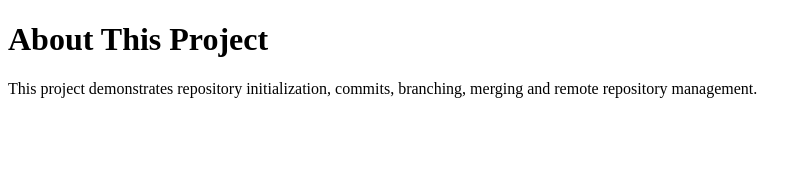
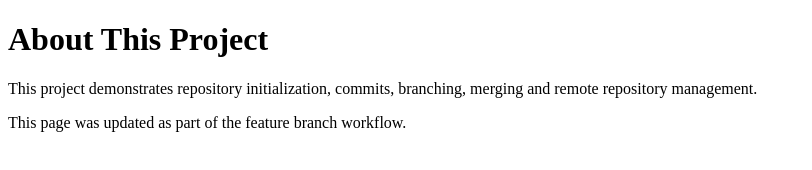
Before and after one commit to Thanmayee-O/git-github-assignment, a plain HTML site: page about.html in a window 1280 px wide. Shown: the whole page, without its empty margins (0-812 px from the left). Drawn offline with Linux system fonts and the light colour scheme.

Commit message:
Updated about page in feature branch

```diff
--- a/about.html
+++ b/about.html
@@ -7,5 +7,6 @@
     <h1>About This Project</h1>
     <p>This project demonstrates repository initialization,
     commits, branching, merging and remote repository management.</p>
+    <p>This page was updated as part of the feature branch workflow.</p>
 </body>
 </html>
```
